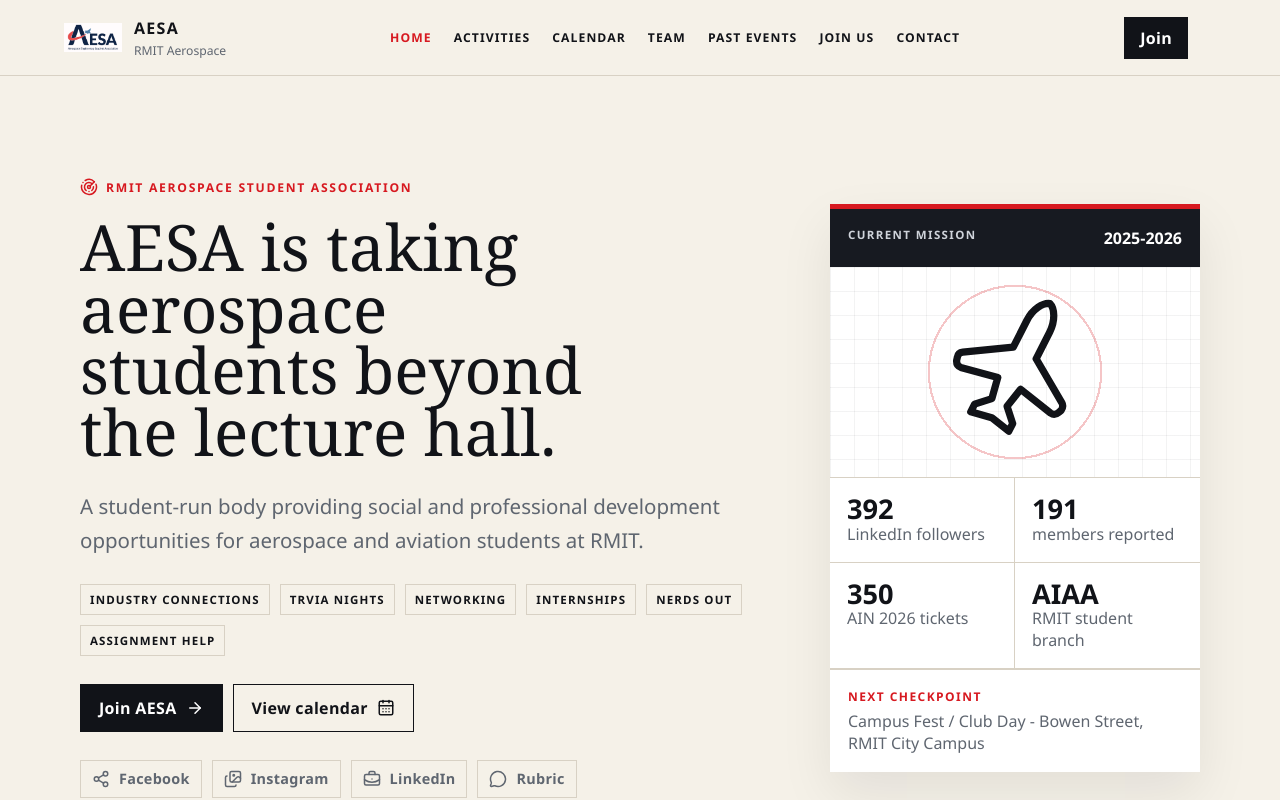
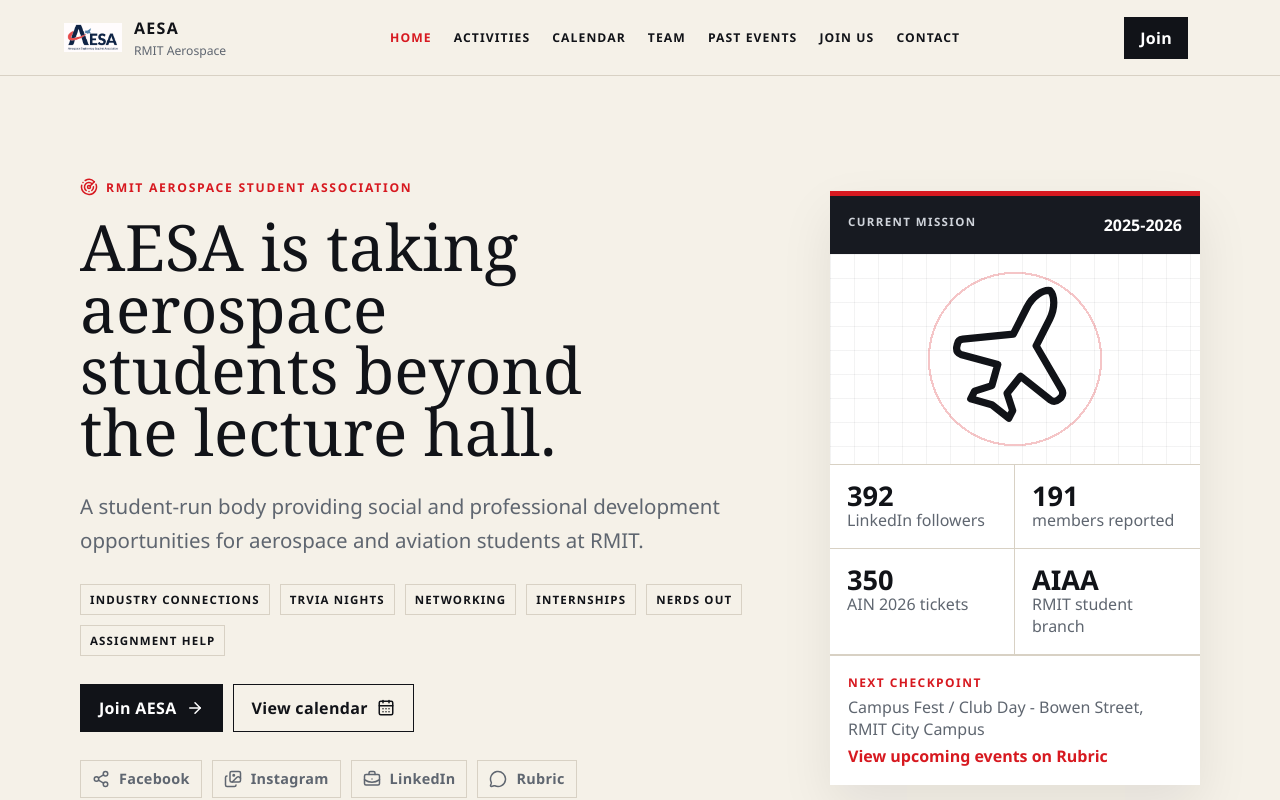
Before and after one commit to Sarujan2001/AESA, a React (Vite) app in the folder my-app/: page / in a window 1280 px wide. Shown: the top 800 px of the page. Built offline with nearby package versions, Linux system fonts and the light colour scheme.

Commit message:
Update website

```diff
--- a/my-app/src/App.jsx
+++ b/my-app/src/App.jsx
@@ -30,6 +30,7 @@
     instagram: "https://www.instagram.com/rmitaesa/",
     linkedin: "https://au.linkedin.com/company/rmit-aerospace-engineering-student-association-aesa",
     rubric: "https://campus.hellorubric.com/?s=957",
+    rubricEvents: "https://campus.hellorubric.com/?s=957&tab=events",
     linktree: "https://linktr.ee/rmitaesa",
   },
 };
@@ -362,6 +363,9 @@
           <div className="mission-note">
             <b>Next checkpoint</b>
             <span>{nextEvent.title} - {nextEvent.location}</span>
+            <a href={club.socials.rubricEvents} target="_blank" rel="noreferrer">
+              View upcoming events on Rubric
+            </a>
           </div>
         </motion.div>
       </section>
--- a/my-app/src/index.css
+++ b/my-app/src/index.css
@@ -418,6 +418,15 @@
   font-size: 0.75rem;
   letter-spacing: 0.12em;
   text-transform: uppercase;
+}
+
+.mission-note a {
+  color: var(--red);
+  font-weight: 900;
+}
+
+.mission-note a:hover {
+  text-decoration: underline;
 }
 
 .overview-section,
```
